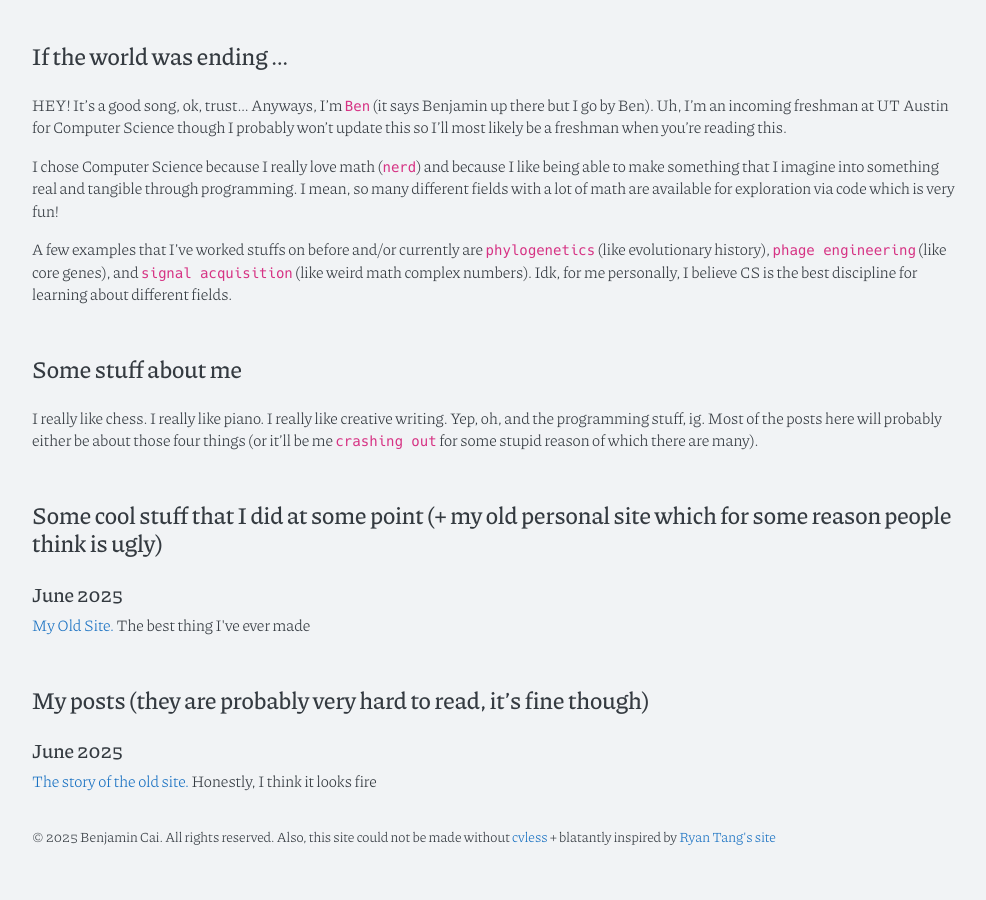
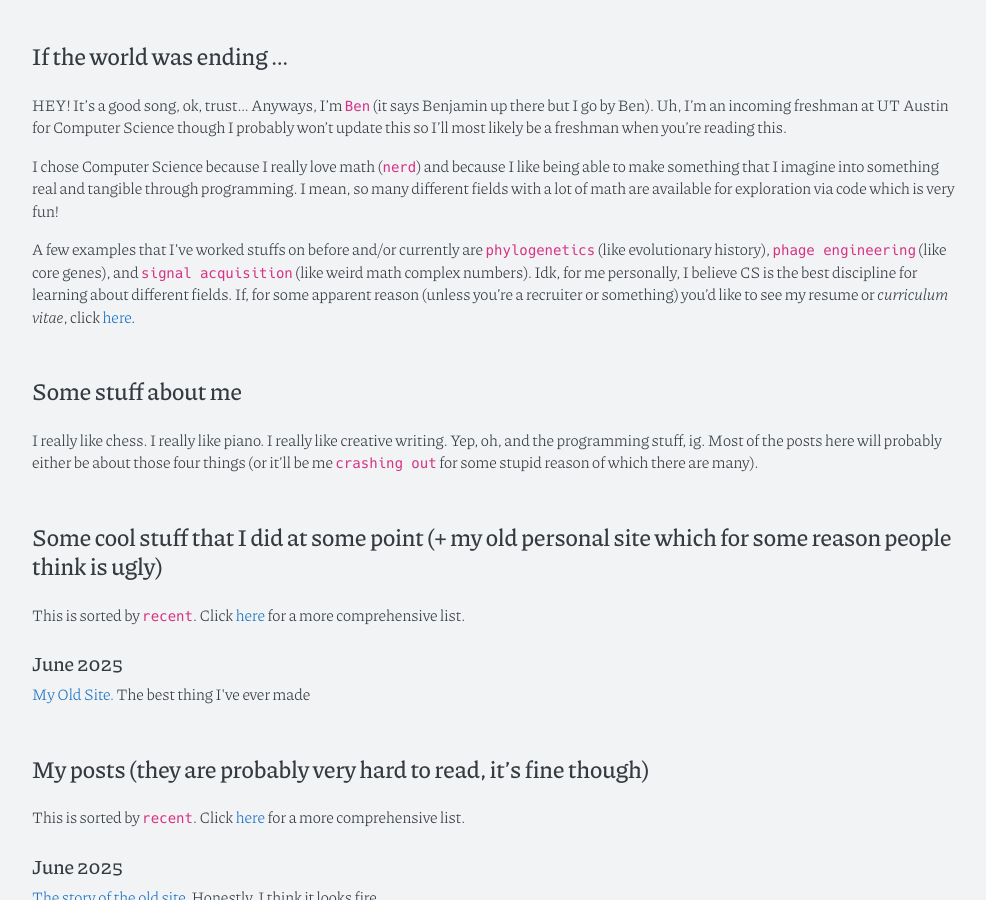
Before and after one commit to melthorm/melthorm.github.io, a Jekyll site: the page built from index.md, in a window 1280 px wide and 900 px high, scrolled down 957 px. Shown: the whole window, without its empty margins (145-1131 px from the left). Built offline with Jekyll 4.4.1, drawn with Linux system fonts in a browser that asks for light colours; before the commit the page ends 1836 px from its top, so only the background shows below that.

Commit message:
didn't actually test locally

```diff
--- a/_includes/archivePosts.html
+++ b/_includes/archivePosts.html
@@ -1,7 +1,7 @@
 {% assign postsByYearMonth = site.posts | group_by_exp: "post", "post.date | date: '%B %Y'" %}
 
 <div class="archive">
-  {% for yearMonth in postsByYearMonth %}
+  {% for yearMonth in postsByYearMonth limit:3 %}
   <h2>{{ yearMonth.name }}</h2>
   <ul>
     {% for post in yearMonth.items %}
--- a/_includes/archiveProjects.html
+++ b/_includes/archiveProjects.html
@@ -1,7 +1,7 @@
 {% assign projectsByYearMonth = site.projects | group_by_exp: "projects", "projects.date | date: '%B %Y'" %}
 
 <div class="archive">
-  {% for yearMonth in projectsByYearMonth %}
+  {% for yearMonth in projectsByYearMonth limit:3 %}
   <h2>{{ yearMonth.name }}</h2>
   <ul>
     {% for project in yearMonth.items %}
--- a/index.md
+++ b/index.md
@@ -9,7 +9,7 @@
 
 I chose Computer Science because I really love math (`nerd`) and because I like being able to make something that I imagine into something real and tangible through programming. I mean, so many different fields with a lot of math are available for exploration via code which is very fun!
 
-A few examples that I've worked stuffs on before and/or currently are `phylogenetics` (like evolutionary history), `phage engineering` (like core genes), and `signal acquisition` (like weird math complex numbers). Idk, for me personally, I believe CS is the best discipline for learning about different fields.
+A few examples that I've worked stuffs on before and/or currently are `phylogenetics` (like evolutionary history), `phage engineering` (like core genes), and `signal acquisition` (like weird math complex numbers). Idk, for me personally, I believe CS is the best discipline for learning about different fields. If, for some apparent reason (unless you're a recruiter or something) you'd like to see my resume or _curriculum vitae_, click [here](/cv/).
 
 # Some stuff about me
 
@@ -17,8 +17,12 @@
 
 # Some cool stuff that I did at some point (+ my old personal site which for some reason people think is ugly)
 
+This is sorted by `recent`. Click [here](/projects/) for a more comprehensive list.
+
 {% include archiveProjects.html %}
 
 # My posts (they are probably very hard to read, it's fine though)
 
+This is sorted by `recent`. Click [here](/posts/) for a more comprehensive list.
+
 {% include archivePosts.html %}
```
Also changed, not shown: cv.md (+1 -0 lines), 8 other files.
